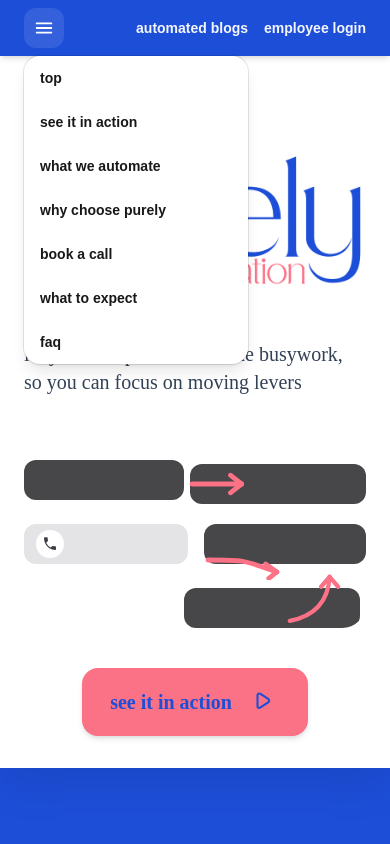
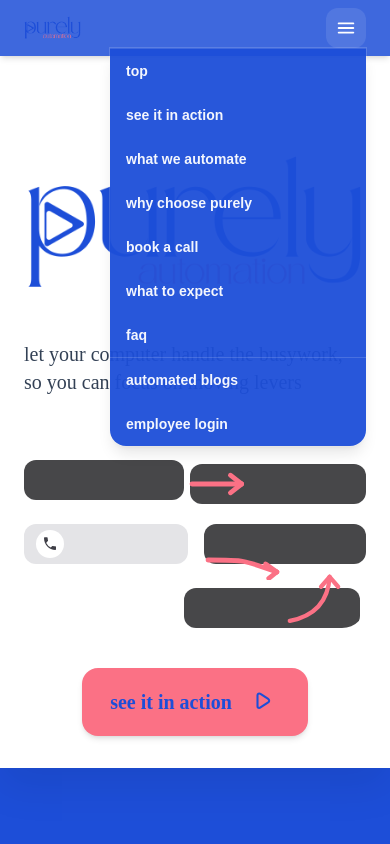
Before and after one commit to gkstrmtm/Purely-internal, a Next.js app: page / in a window 390 px wide. Both pictures are taken after a click on the button "Open menu". Shown: the top 844 px of the page. Built offline with nearby package versions, Linux system fonts and the light colour scheme.

Commit message:
Translucent sticky header with logo + hamburger-only menu

```diff
--- a/src/components/marketing/MarketingLanding.tsx
+++ b/src/components/marketing/MarketingLanding.tsx
@@ -1194,8 +1194,19 @@ export function MarketingLanding() {
 
   return (
     <div className="min-h-screen bg-white text-zinc-900" style={{ fontFamily: "Arial, Helvetica, sans-serif" }}>
-      <header className="fixed left-0 right-0 top-0 z-50 bg-brand-blue shadow-md">
+      <header className="sticky top-0 z-50 bg-brand-blue/85 shadow-md backdrop-blur-md">
         <div className="mx-auto flex h-14 max-w-6xl items-center justify-between px-6">
+          <Link href="/" className="flex items-center gap-3">
+            <Image
+              src="/brand/purity-5.png"
+              alt="Purely Automation"
+              width={140}
+              height={44}
+              className="h-8 w-auto object-contain"
+              priority
+            />
+          </Link>
+
           <div className="relative">
             <button
               type="button"
@@ -1212,8 +1223,8 @@ export function MarketingLanding() {
             </button>
 
             {menuOpen ? (
-              <div className="absolute left-0 mt-2 w-56 overflow-hidden rounded-2xl bg-white shadow-lg ring-1 ring-black/10">
-                <nav className="grid">
+              <div className="absolute right-0 top-full w-64 overflow-hidden rounded-b-2xl bg-brand-blue/95 shadow-lg ring-1 ring-white/15">
+                <nav className="grid border-t border-white/15">
                   {[
                     { href: "#top", label: "top" },
                     { href: "#demo", label: "see it in action" },
@@ -1227,28 +1238,36 @@ export function MarketingLanding() {
                       key={item.href}
                       href={item.href}
                       onClick={() => setMenuOpen(false)}
-                      className="px-4 py-3 text-sm font-semibold text-zinc-900 hover:bg-zinc-50"
+                      className="px-4 py-3 text-sm font-semibold text-white/95 hover:bg-white/10"
                     >
                       {item.label}
                     </a>
                   ))}
+
+                  <div className="h-px bg-white/15" />
+
+                  <Link
+                    href="/blogs"
+                    onClick={() => setMenuOpen(false)}
+                    className="px-4 py-3 text-sm font-semibold text-white/95 hover:bg-white/10"
+                  >
+                    automated blogs
+                  </Link>
+                  <Link
+                    href="/login"
+                    onClick={() => setMenuOpen(false)}
+                    className="px-4 py-3 text-sm font-semibold text-white/95 hover:bg-white/10"
+                  >
+                    employee login
+                  </Link>
                 </nav>
               </div>
             ) : null}
           </div>
-
-          <div className="flex items-center gap-4">
-            <Link className="text-sm font-semibold text-white/95 hover:text-white" href="/blogs">
-              automated blogs
-            </Link>
-            <Link className="text-sm font-semibold text-white/95 hover:text-white" href="/login">
-              employee login
-            </Link>
-          </div>
         </div>
       </header>
 
-      <main id="top" className="pt-14">
+      <main id="top">
         <section className="relative z-10 bg-white shadow-[0_18px_40px_rgba(0,0,0,0.08)]">
           <div className="mx-auto max-w-6xl px-6 pt-10">
             <div className="py-8">
```
